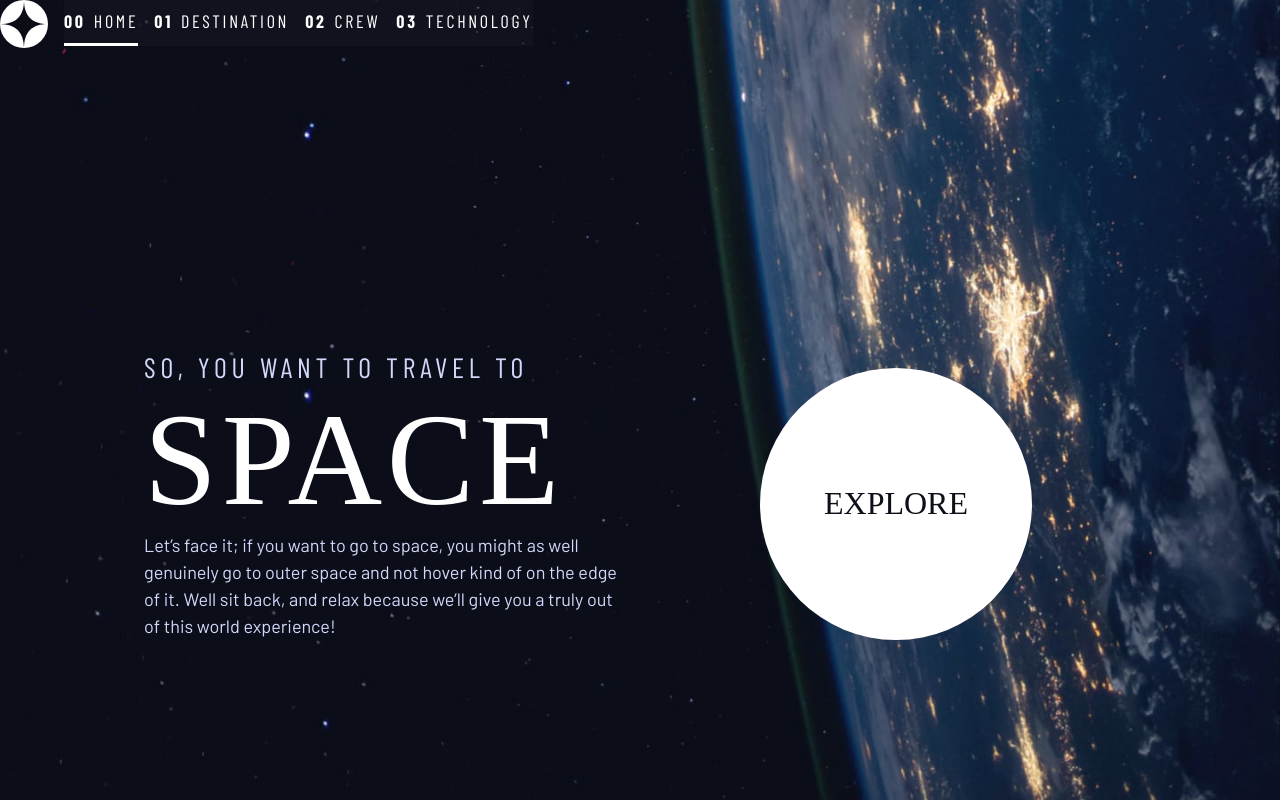
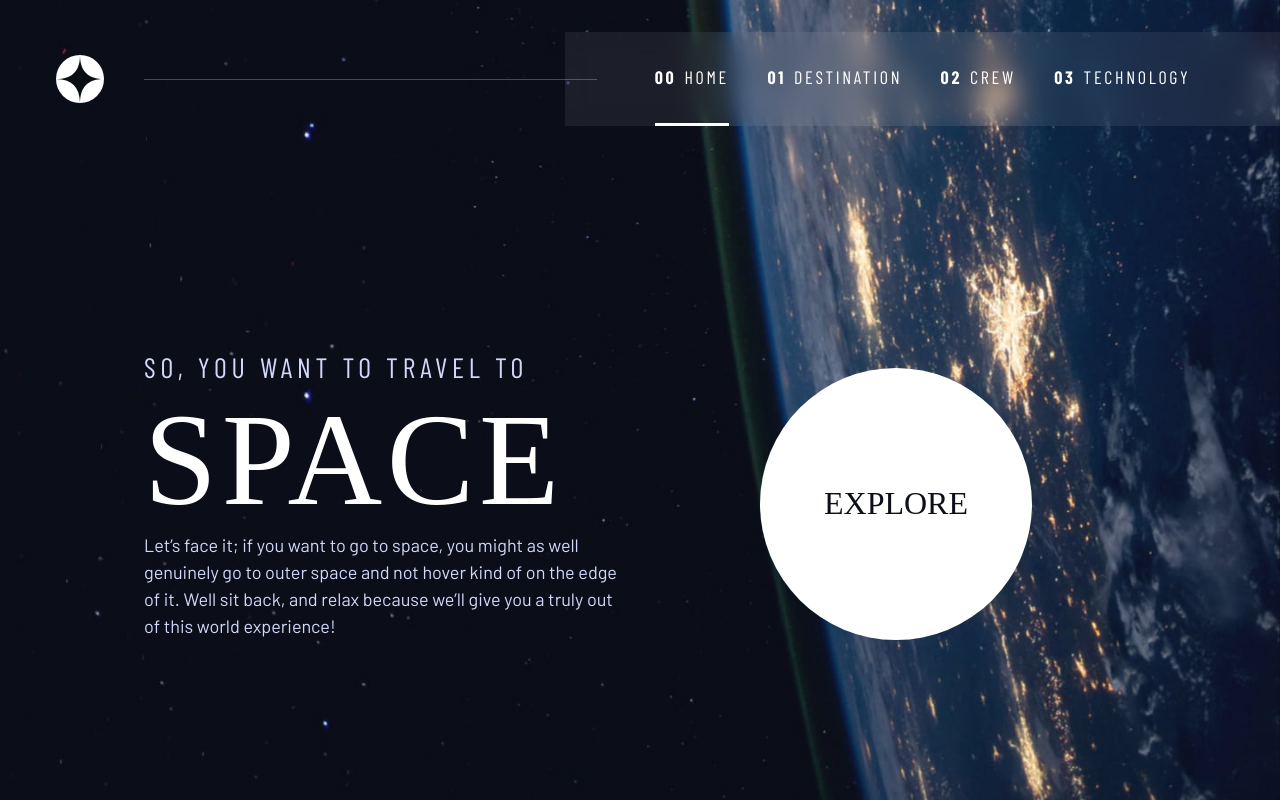
Before and after one commit to PDLIF/practicing, a plain HTML site: page different/scrimba-space-tourism-website-main/index.html in a window 1280 px wide. Drawn offline with nearby package versions, Linux system fonts and the light colour scheme; a web font is replaced by a local one.

Commit message:
add more styling to the header

```diff
--- a/different/scrimba-space-tourism-website-main/style.css
+++ b/different/scrimba-space-tourism-website-main/style.css
@@ -285,13 +285,40 @@ select {
     transform: scale(1.4);
 }
 
+/* primary header */
+
+.logo {
+    margin: 1.5rem clamp(1.5rem, 5vw, 3.5rem);
+}
+
+.primary-header {
+    justify-content: space-between;
+    align-items: center;
+}
+
 .primary-navigation {
-    --underline-gap: .5rem;
+    --gap: clamp(1.5rem, 3vw, 3.5rem);
+    --underline-gap: 2rem;
     list-style: none;
     margin: 0;
     padding: 0;
-    background-color: hsl( var(--clr-white) / .02 );
-    -webkit-backdrop-filter: blur(3rem);
+    background-color: hsl( var(--clr-white) / .07 );
+    backdrop-filter: blur(.8rem);
+}
+
+@supports not ( backdrop-filter: blur(8rem) ) {
+    .primary-navigation {
+        -webkit-backdrop-filter: blur(.8rem);
+    }
+}
+
+.primary-navigation a {
+    text-decoration: none;
+}
+
+.primary-navigation a > span {
+    font-weight: 700;
+    margin-right: .5rem;
 }
 
 .mobile-nav-toggle {
@@ -327,6 +354,15 @@ select {
         transition: transform 250ms ease-in;
     }
 
+    .primary-navigation.underline-indicators > .active,
+    .primary-navigation.underline-indicators > * {
+        border: 0;
+    }
+
+    .mobile-nav-toggle {
+        display: block;
+    }
+
     .primary-navigation[data-visible='true'] {
         transform: translateX(0%);
     }
@@ -335,23 +371,48 @@ select {
         background-image: url(./assets/shared/icon-close.svg);
     }
 
-    .primary-navigation.underline-indicators > .active,
-    .primary-navigation.underline-indicators > * {
-        border: 0;
-    }
-
-    .mobile-nav-toggle {
-        display: block;
+    .mobile-nav-toggle:focus {
+        outline: 5px solid red;
+        outline-offset: 5px;
     }
 }
 
-.primary-navigation a {
-    text-decoration: none;
+@media (min-width: 35rem) {
+    .primary-navigation {
+        padding-inline: clamp(3rem, 7vw, 6rem);
+    }
 }
 
-.primary-navigation a > span {
-    font-weight: 700;
-    margin-right: .5rem;
+@media (min-width: 35rem) and (max-width: 44.999rem) {
+    .primary-navigation {
+        padding-inline: 3rem;
+    }
+
+    .primary-navigation a > span {
+        display: none;
+    }
+}
+
+@media (min-width: 45rem) {
+    .primary-header::before {
+        content: '';
+        display: block;
+        z-index: 10;
+        position: relative;
+        height: 1px;
+        width: 100%;
+        margin-inline: 1rem -3rem;
+        background: hsl( var( --clr-white ) / .25 );
+        order: 2;
+    }
+
+    .primary-header > nav {
+        order: 3;
+    }
+
+    .primary-navigation {
+        margin-block: 2rem;
+    }
 }
 
 .underline-indicators > * {
```
